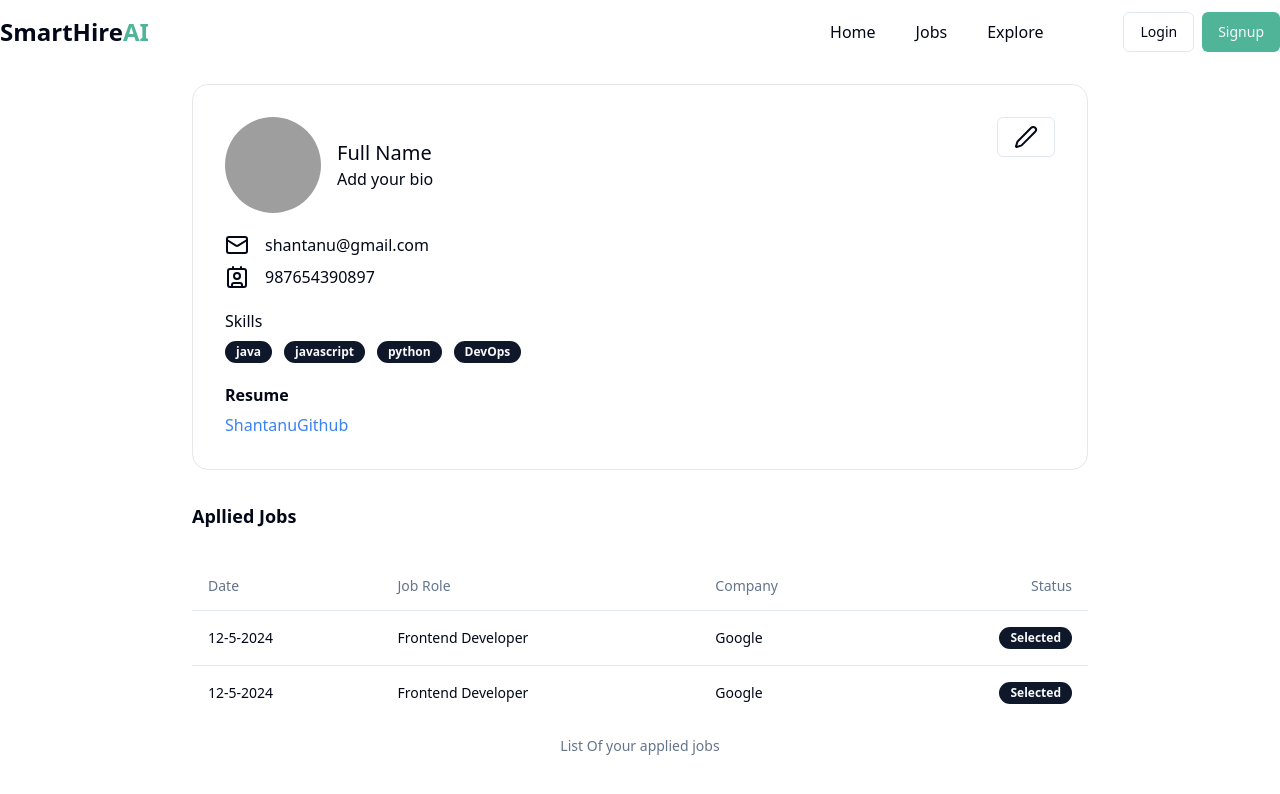
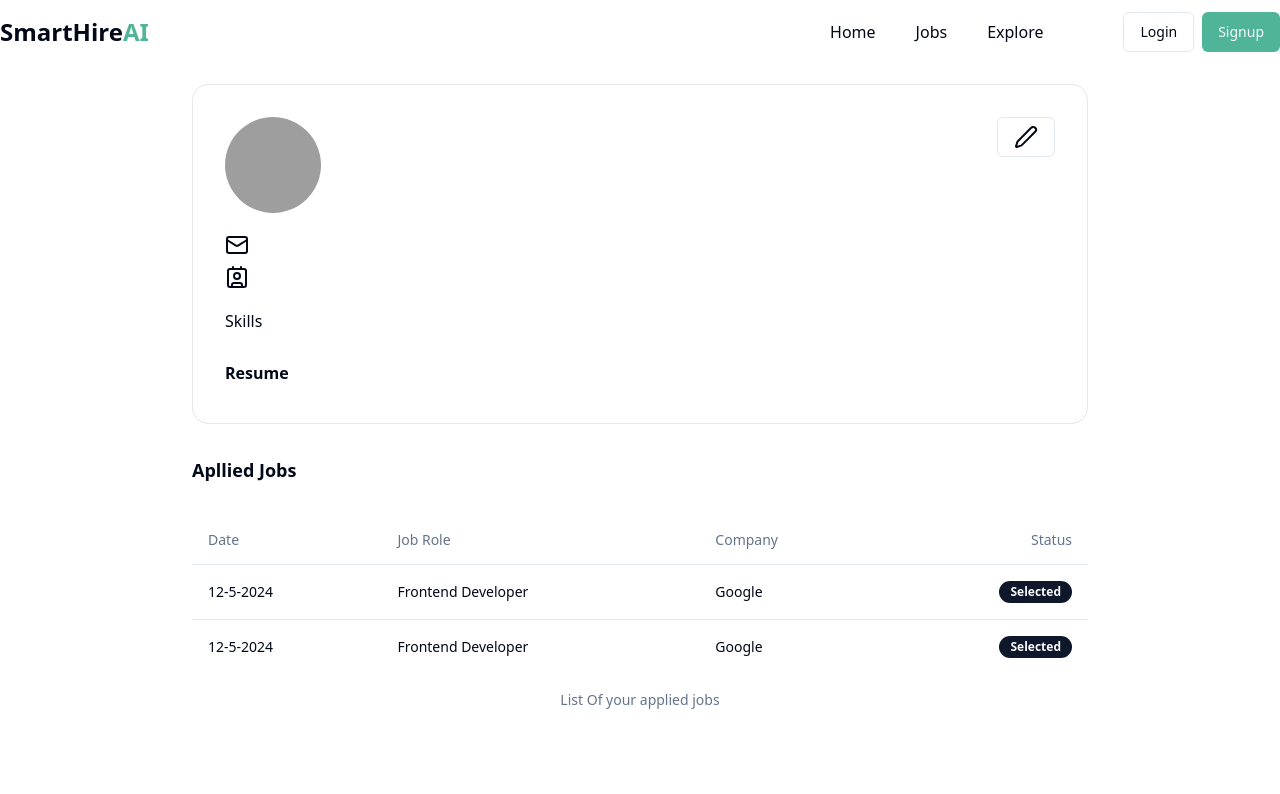
Before and after one commit to shantanusabyasachi16/SmartHireAI, a React (Vite) app in the folder frontend/: page /profile in a window 1280 px wide. Shown: the top 794 px of the page. Built offline with nearby package versions, Linux system fonts and the light colour scheme; grey boxes are pictures that could not be loaded.

Commit message:
updated the profile section

```diff
--- a/frontend/src/pages/Profile.jsx
+++ b/frontend/src/pages/Profile.jsx
@@ -7,12 +7,14 @@
 import React, { useState } from "react";
 import AppliedJobTable from "./AppliedJobTable";
 import UpdateProfile from "./UpdateProfile";
+import { useSelector } from "react-redux";
 
-const Skills = ["java", "javascript", "python","DevOps"];
+//const Skills = ["java", "javascript", "python","DevOps"];
 
 const isresume = true;
 const Profile = () => {
-  const [open, setopen] = useState(false)
+  const [open, setopen] = useState(false);
+  const {user} = useSelector(store=>store.auth);
   return (
     <div>
       <Navbar />
@@ -23,8 +25,8 @@
               <AvatarImage src="https://i.pinimg.com/originals/09/2f/7b/092f7b121aaabf4449aee3555b0f26a2.png" />
             </Avatar>
             <div>
-              <h1 className="font-medium text-xl">Full Name</h1>
-              <p>Add your bio</p>
+              <h1 className="font-medium text-xl"> {user?.fullname}</h1>
+              <p>{user?.profile?.bio}</p>
             </div>
           </div>
           <Button onClick={()=>setopen(true)} className="text-right" variant="outline">
@@ -34,21 +36,19 @@
         <div className="my-5">
           <div className="flex items-center gap-4 my-2">
             <Mail />
-            <span>shantanu@gmail.com</span>
+            <span>{user?.email}</span>
           </div>
           <div className="flex items-center gap-4 my-2">
             <Contact />
-            <span>987654390897</span>
+            <span>{user?.phonenumber}</span>
           </div>
         </div>
         <div className="my-5">
         <h1>Skills</h1>
 <div className="flex items-center gap-3 my-2">
-  {Skills.length !== 0 ? (
-    Skills.map((item, index) => <Badge key={index}>{item}</Badge>)
-  ) : (
-    <span>NA</span>
-  )}
+   {
+  user?.profile?.skills.length !== 0 ? user?.profile?.skills.map((item, index) => <Badge key={index}>{item}</Badge>) : <span>NA</span>
+   }
 </div>
 
         </div>
@@ -57,10 +57,10 @@
           {isresume ? (
             <a
               target="blank"
-              href="https://github.com/shantanusabyasachi16"
+              href={user?.profile?.resume}
               className="font-medium text-blue-500 hover:text-blue-800 cursor-pointer"
             >
-              ShantanuGithub
+             {user?.profile?.resumeOriginalName}
             </a>
           ) : (
             <span>Na</span>
```
